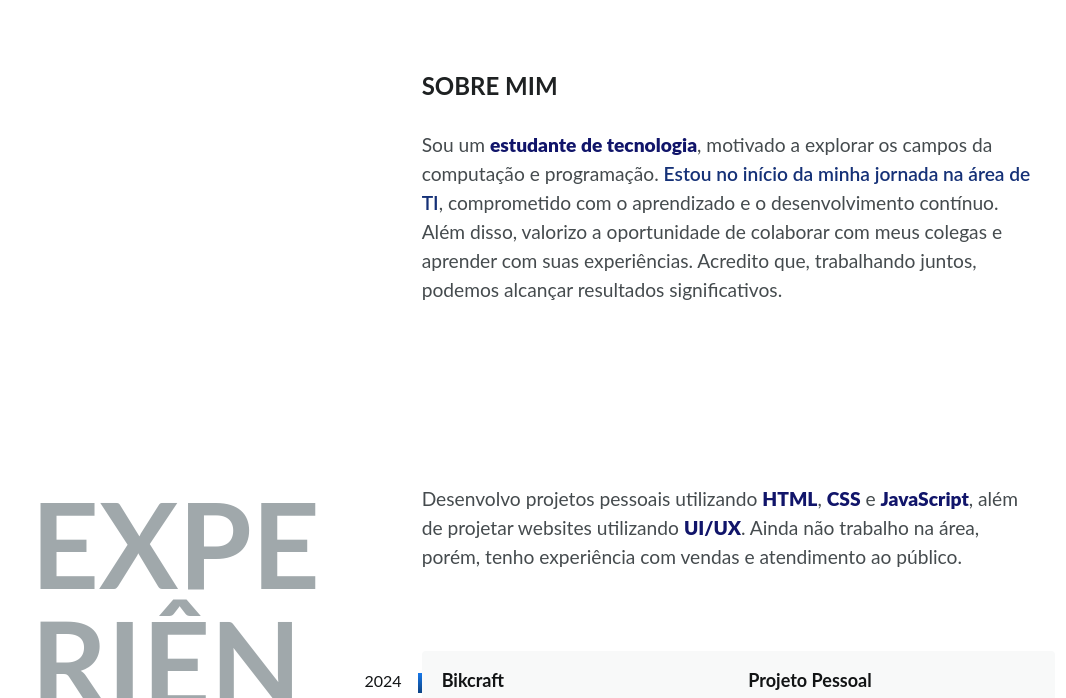
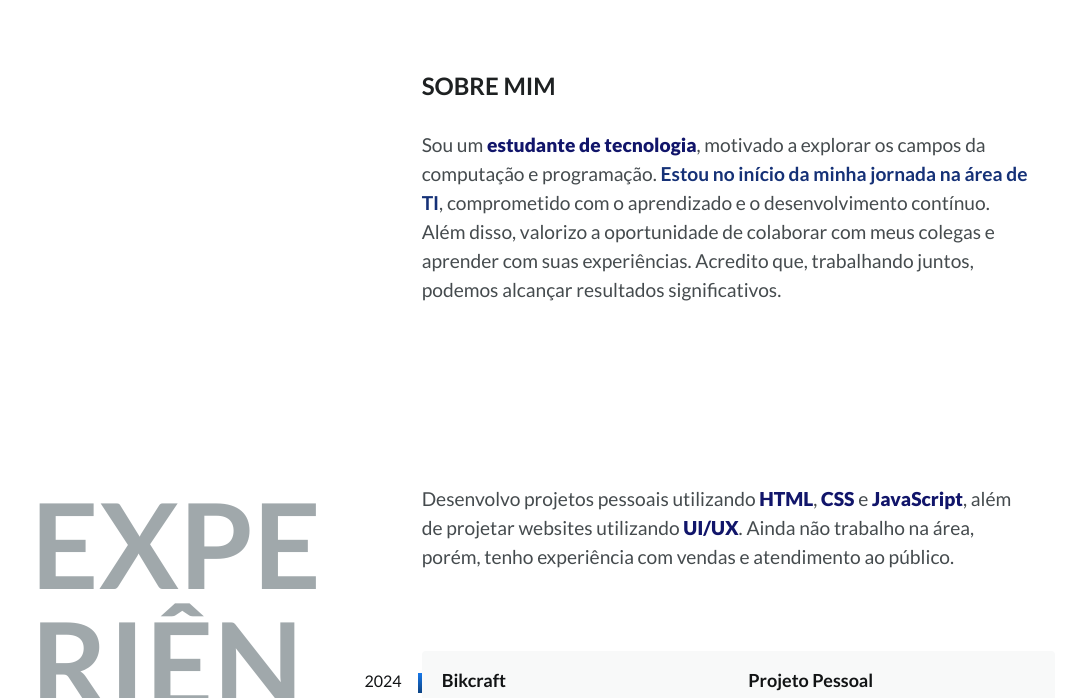
Before and after one commit to lucsfn/lucsfn.github.io, a plain HTML site: page index.html in a window 1280 px wide. Shown: the part 455-1153 px from the top of the page, without its empty margins (97-1163 px from the left). Drawn offline with Linux system fonts and the light colour scheme.

Commit message:
google fonts

```diff
--- a/index.html
+++ b/index.html
@@ -8,6 +8,12 @@
     <link rel="stylesheet" href="./css/style.css">
     <link rel="icon" href="./favicon.svg" type="image/svg+xml">
     <meta name="description" content="Desenvolvedor Front End e UI/UX Designer, localizado em Contagem">
+    <link rel="preconnect" href="https://fonts.googleapis.com">
+    <link rel="preconnect" href="https://fonts.gstatic.com" crossorigin>
+    <link href="https://fonts.googleapis.com/css2?family=Lato:ital,wght@0,100;0,300;0,400;0,700;0,900;1,100;1,300;1,400;1,700;1,900&display=swap" rel="stylesheet">
+    <link rel="preconnect" href="https://fonts.googleapis.com">
+    <link rel="preconnect" href="https://fonts.gstatic.com" crossorigin>
+    <link href="https://fonts.googleapis.com/css2?family=DM+Serif+Display&family=Lato:ital,wght@0,100;0,300;0,400;0,700;0,900;1,100;1,300;1,400;1,700;1,900&display=swap" rel="stylesheet">
 </head>
 
 <body>
```
